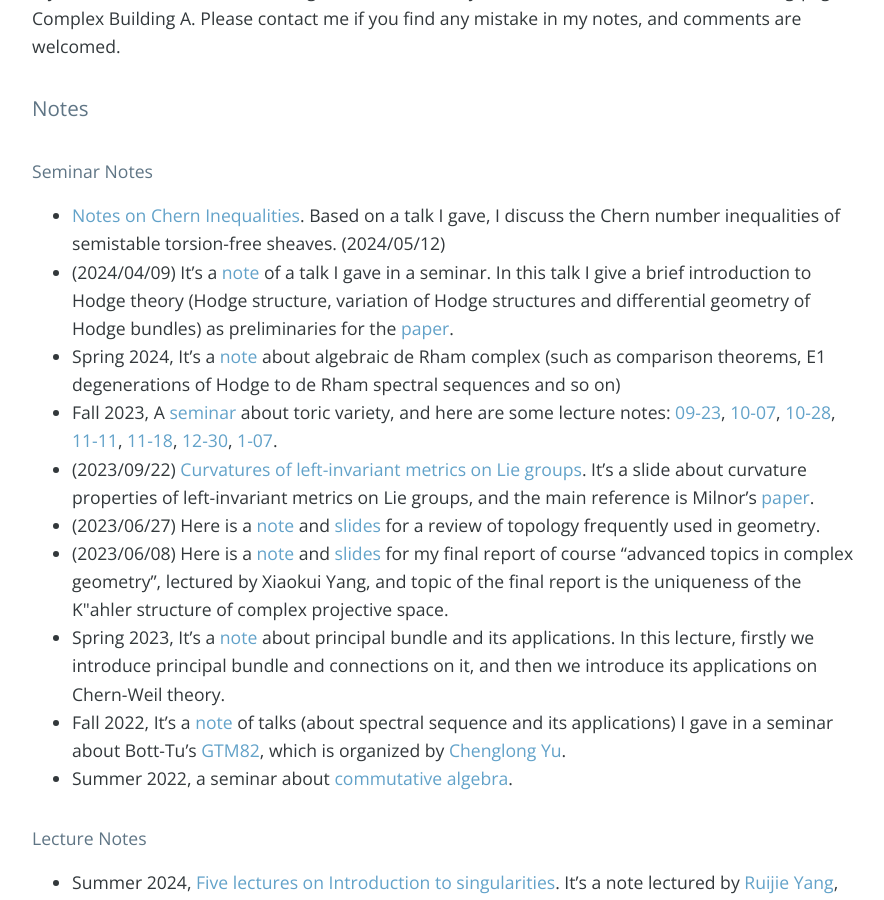
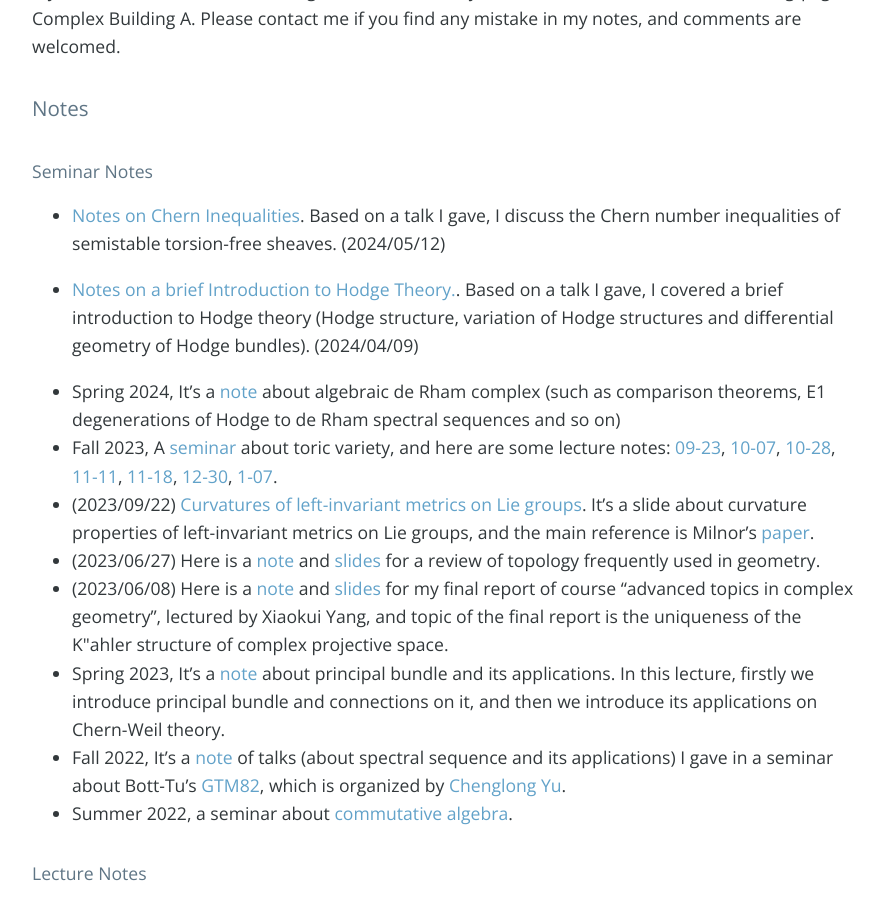
Before and after one commit to bowenl-math/bowenl-math.github.io, a Jekyll site: the page built from index.md, in a window 1280 px wide and 900 px high, scrolled down 576 px. Shown: the whole window, without its empty margins (192-1076 px from the left). Built offline with Jekyll 4.4.1, drawn with Linux system fonts in a browser that asks for light colours; nearby versions of some CDN libraries; our own code applies the rules of GitHub Pages for plain Markdown files; the list of posts is cut into pages by our own code; comment, search, counter and statistics services are not loaded.

Commit message:
Update index.md

```diff
--- a/index.md
+++ b/index.md
@@ -7,7 +7,9 @@ My email is liubw22 [at] mails.tsinghua.edu.cn, and my workstation is S103 at C7
 ### Notes
 #### Seminar Notes
 * [Notes on Chern Inequalities](notes/2024Spring/Miyaoka.pdf). Based on a talk I gave, I discuss the Chern number inequalities of semistable torsion-free sheaves. (2024/05/12)
-* (2024/04/09) It's a [note](notes/2024Spring/04_09.pdf) of a talk I gave in a seminar. In this talk I give a brief introduction to Hodge theory (Hodge structure, variation of Hodge structures and differential geometry of Hodge bundles) as preliminaries for the [paper](https://mathscinet.ams.org/mathscinet/article?mr=3539923).
+
+* [Notes on a brief Introduction to Hodge Theory.](notes/2024Spring/04_09.pdf). Based on a talk I gave, I covered a brief introduction to Hodge theory (Hodge structure, variation of Hodge structures and diﬀerential geometry of Hodge bundles). (2024/04/09)
+
 * Spring 2024, It's a [note](notes/2024Spring/algebraic_deRham.pdf) about algebraic de Rham complex (such as comparison theorems, E1 degenerations of Hodge to de Rham spectral sequences and so on)
 * Fall 2023, A [seminar](notes/2023Fall/toric/syllabus.pdf) about toric variety, and here are some lecture notes: [09-23](notes/2023Fall/toric/09-23.pdf), [10-07](notes/2023Fall/toric/10-07.pdf), [10-28](notes/2023Fall/toric/10-28.pdf), [11-11](notes/2023Fall/toric/11-11.pdf), [11-18](notes/2023Fall/toric/11-18.pdf), [12-30](notes/2023Fall/toric/12-30,01-07.pdf), [1-07](notes/2023Fall/toric/12-30,01-07.pdf).
 * (2023/09/22) [Curvatures of left-invariant metrics on Lie groups](notes/personal notes/Curvatures_of_Lie_group.pdf). It's a slide about curvature properties of left-invariant metrics on Lie groups, and the main reference is Milnor's [paper](https://mathscinet.ams.org/mathscinet/article?mr=0425012).
```
